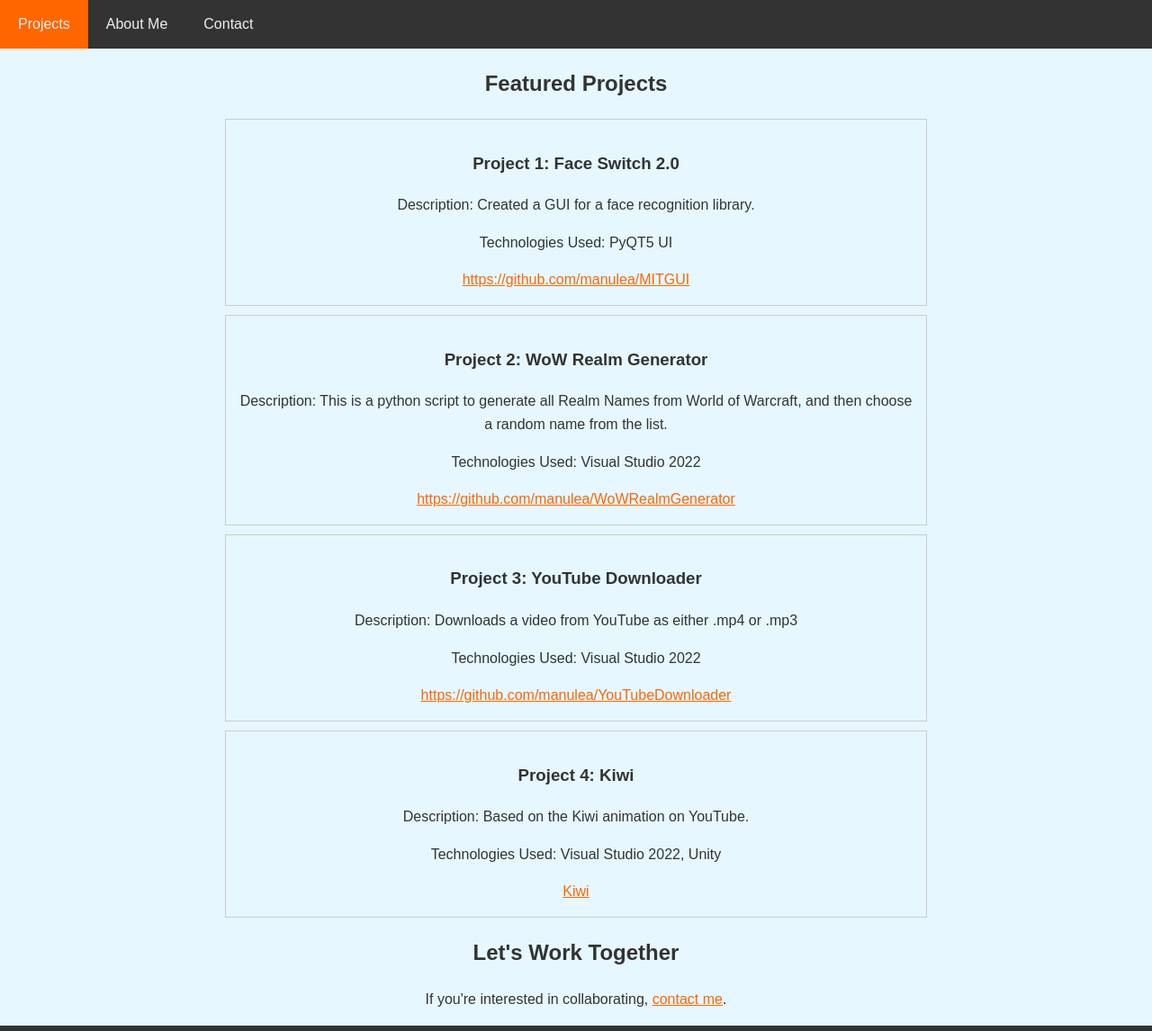
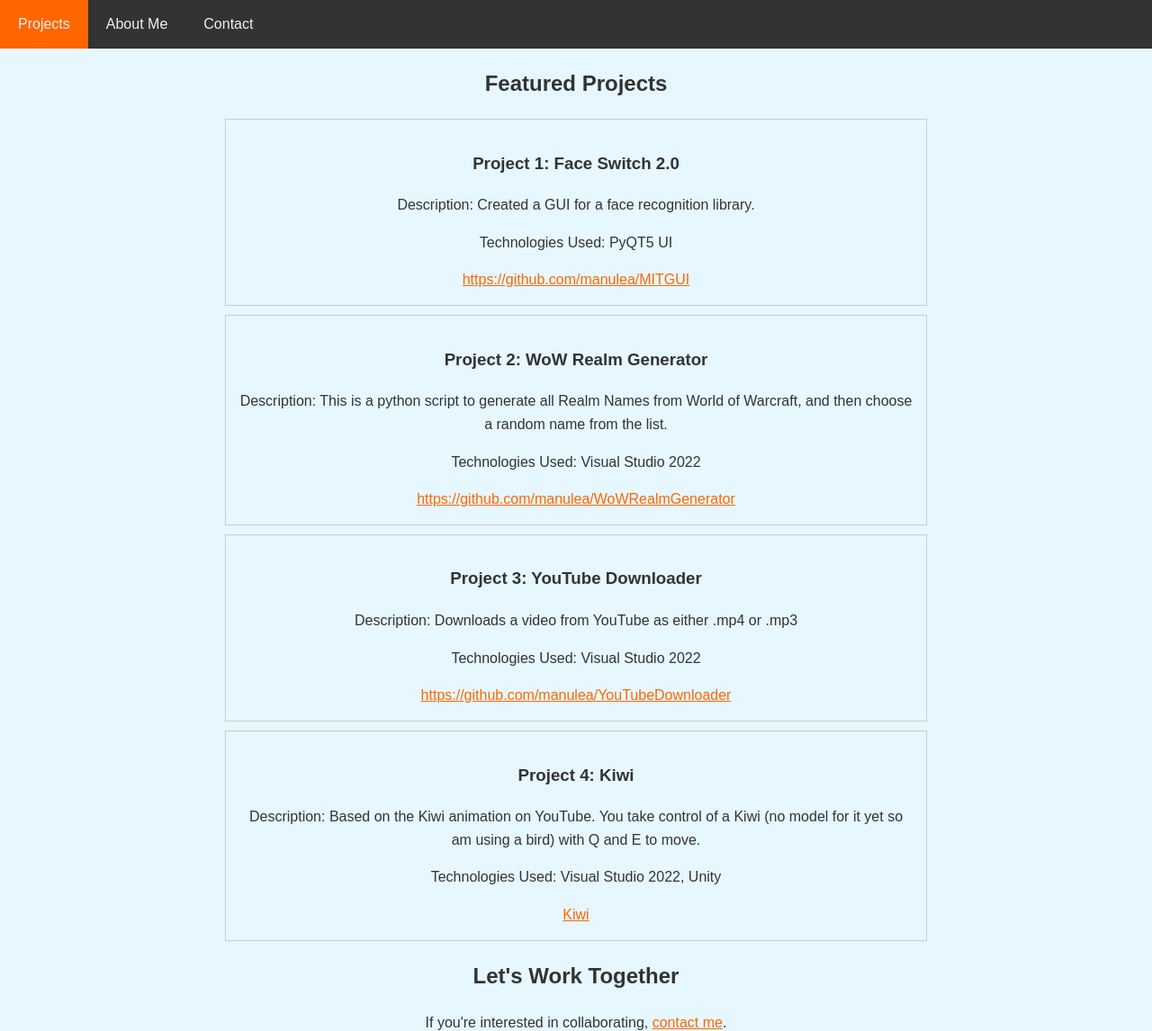
Before and after one commit to manulea/ITPortfolio, a plain HTML site: page home.html in a window 1280 px wide. Shown: the top 1146 px of the page at 90% size. Drawn offline with Linux system fonts and the light colour scheme.

Commit message:
changed description of Kiwi

```diff
--- a/home.html
+++ b/home.html
@@ -60,7 +60,7 @@
       <!-- Project 3 -->
       <div class="project">
         <h3>Project 4: Kiwi</h3>
-        <p>Description: Based on the Kiwi animation on YouTube.</p>
+        <p>Description: Based on the Kiwi animation on YouTube. You take control of a Kiwi (no model for it yet so am using a bird) with Q and E to move.</p>
         <p>Technologies Used: Visual Studio 2022, Unity</p>
         <a href="Kiwi/index.html">Kiwi</a>
       </div>
```
